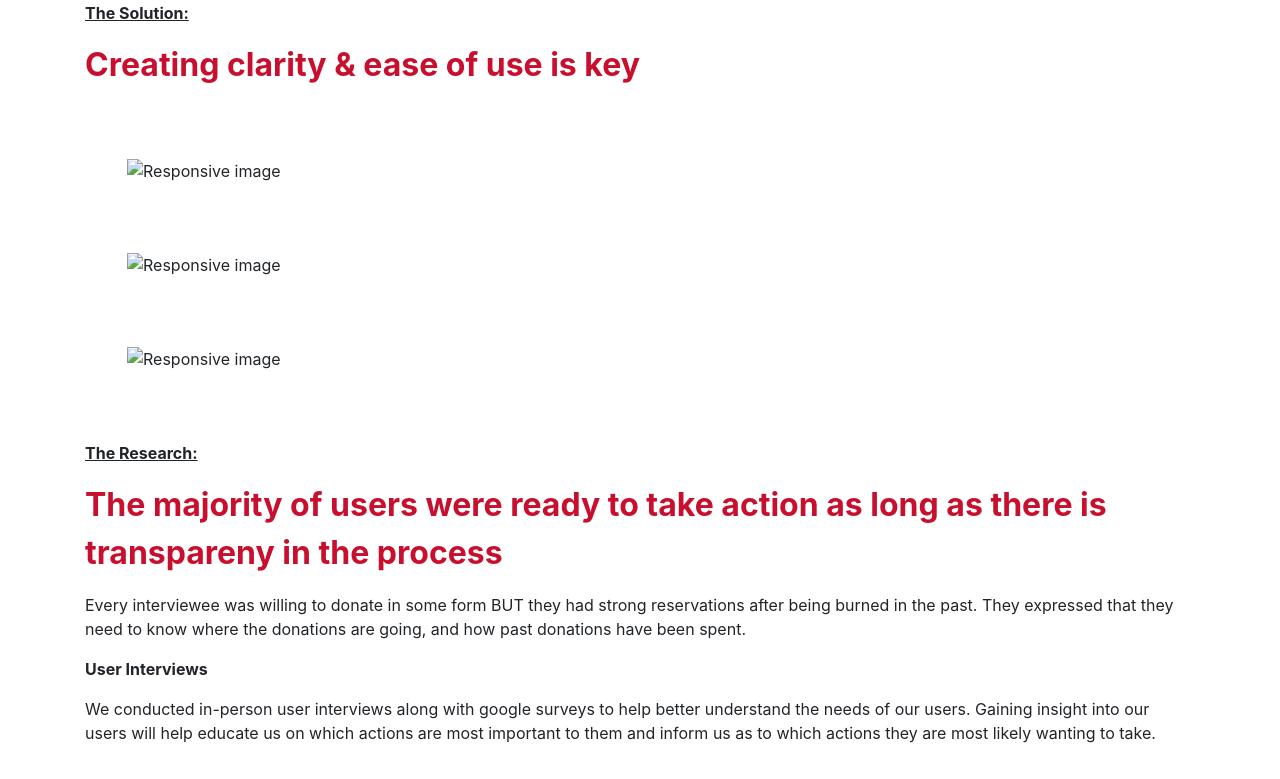
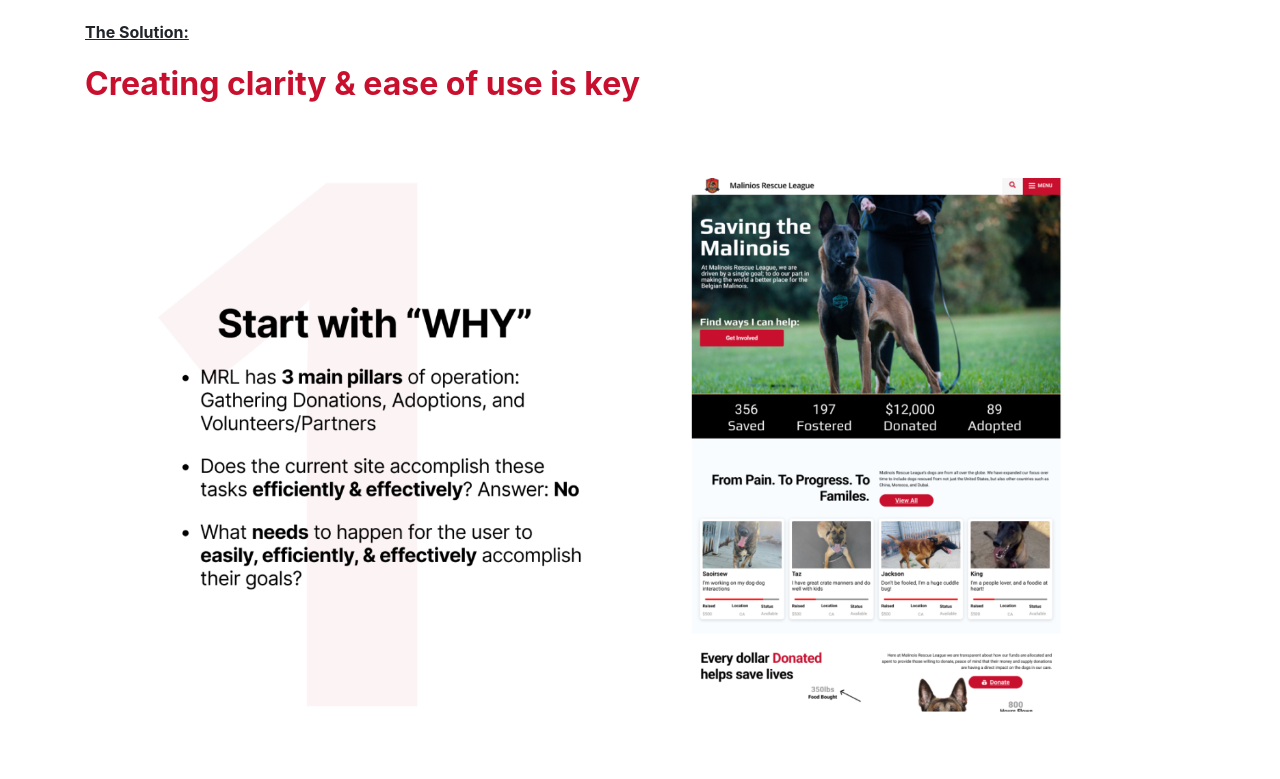
Before and after one commit to NicHuge/UX_UI_HW_20, a plain HTML site: page index.html in a window 1280 px wide. Shown: the part 1092-1871 px from the top of the page. Drawn offline with nearby package versions, Linux system fonts and the light colour scheme; the site is published under a folder, as on GitHub Pages, so addresses that start at the root find nothing.

Commit message:
Update index.html

```diff
--- a/index.html
+++ b/index.html
@@ -39,7 +39,7 @@
   <div class="container col-xxl-8 px-4 py-5">
     <div class="row flex-lg-row-reverse align-items-center g-5 py-5">
       <div class="col-10 col-sm-8 col-lg-6">
-        <img src="/images/desktop.png" class="d-block mx-lg-auto img-fluid" alt="Bootstrap Themes"
+        <img src="./images/desktop.png" class="d-block mx-lg-auto img-fluid" alt="Bootstrap Themes"
           width="700" height="500" loading="lazy">
       </div>
       <div class="col-lg-6">
@@ -108,13 +108,13 @@
   </section>
   <!-- Solution Images -->
   <div class="solution-images">
-    <img src="/images/sec4.png" class="img-fluid" alt="Responsive image" width="90%" height="auto">
+    <img src="./images/sec4.png" class="img-fluid" alt="Responsive image" width="90%" height="auto">
   </div>
   <div class="precentage-image">
-    <img src="/images/sec5.png" class="img-fluid" alt="Responsive image" width="90%" height="auto">
+    <img src="./images/sec5.png" class="img-fluid" alt="Responsive image" width="90%" height="auto">
   </div>
   <div class="precentage-image">
-    <img src="/images/sec6.png" class="img-fluid" alt="Responsive image" width="90%" height="auto">
+    <img src="./images/sec6.png" class="img-fluid" alt="Responsive image" width="90%" height="auto">
   </div>
   <!-- Research -->
   <section class="content">
@@ -144,7 +144,7 @@
     </div>
   </section>
   <div class="precentage-image">
-    <img src="/images/Precent.png" class="img-fluid" alt="Responsive image">
+    <img src="./images/Precent.png" class="img-fluid" alt="Responsive image">
   </div>
   <!-- Insights -->
   <section class="insights-container">
@@ -188,7 +188,7 @@
     <p class="persona-text"><span class="bold">User Persona</span></p>
   </div>
   <div class="persona-image">
-    <img src="/images/persona1.png" class="img-fluid" alt="Responsive image">
+    <img src="./images/persona1.png" class="img-fluid" alt="Responsive image">
   </div>
   <!-- Designs -->
   <section class="content">
@@ -209,13 +209,13 @@
     </div>
   </section>
   <div class="solution-images">
-    <img src="/images/design4.png" class="img-fluid" alt="Responsive image" width="80%" height="auto">
+    <img src="./images/design4.png" class="img-fluid" alt="Responsive image" width="80%" height="auto">
   </div>
   <div class="precentage-image">
-    <img src="/images/design5.png" class="img-fluid" alt="Responsive image" width="80%" height="auto">
+    <img src="./images/design5.png" class="img-fluid" alt="Responsive image" width="80%" height="auto">
   </div>
   <div class="precentage-image">
-    <img src="/images/design6.png" class="img-fluid" alt="Responsive image" width="80%" height="auto">
+    <img src="./images/design6.png" class="img-fluid" alt="Responsive image" width="80%" height="auto">
   </div>
   <section class="content">
     <div class="container">
@@ -230,10 +230,10 @@
     </div>
   </section>
   <div class="solution-images">
-    <img src="/images/desktop-screen.png" class="img-fluid" alt="Responsive image" width="80%" height="auto">
+    <img src="./images/desktop-screen.png" class="img-fluid" alt="Responsive image" width="80%" height="auto">
   </div>
   <div class="precentage-image">
-    <img src="/images/style-guide.png" class="img-fluid" alt="Responsive image" width="80%" height="auto">
+    <img src="./images/style-guide.png" class="img-fluid" alt="Responsive image" width="80%" height="auto">
   </div>
   <!-- Figma Protoype -->
   <div class="container-figma">
```
